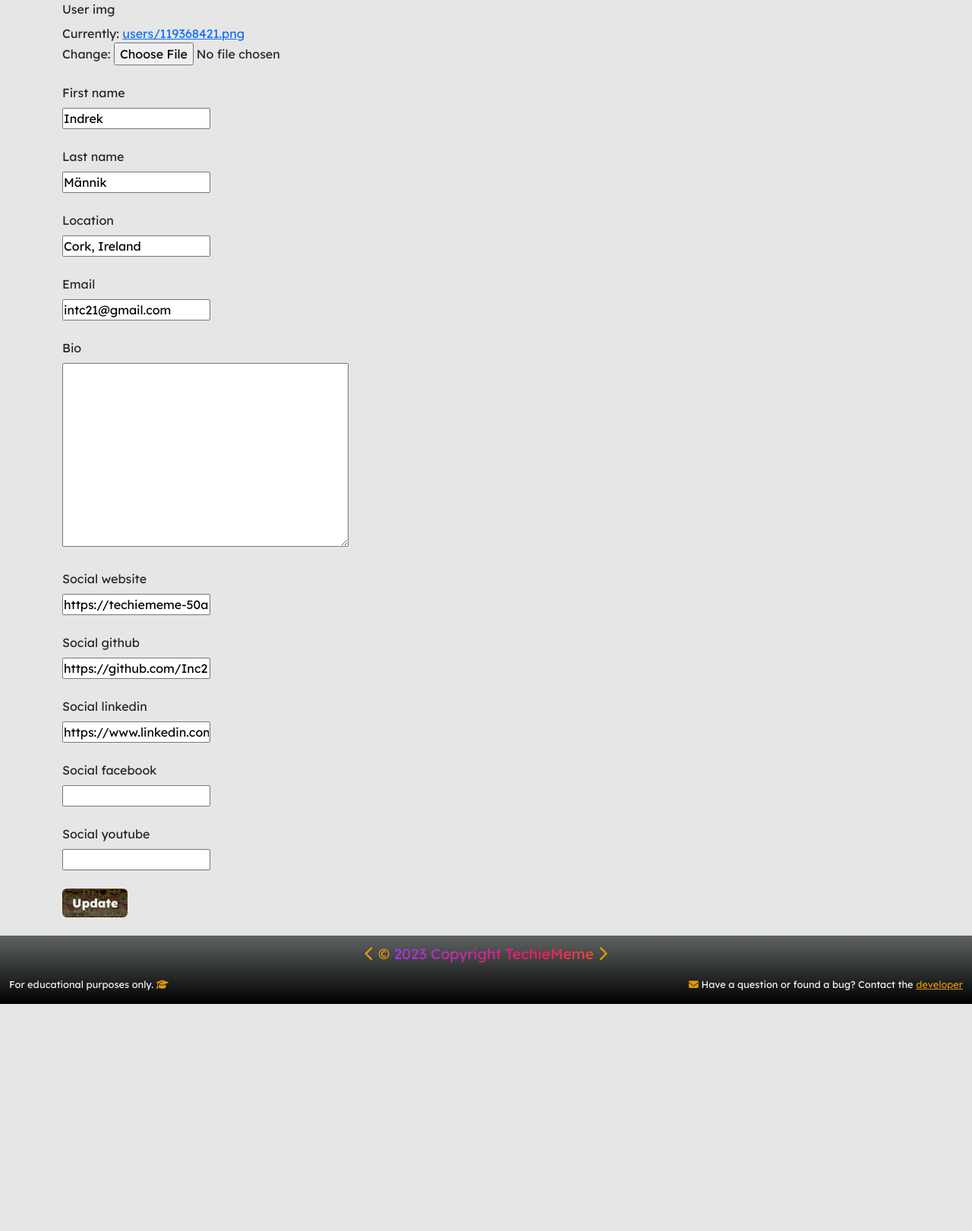
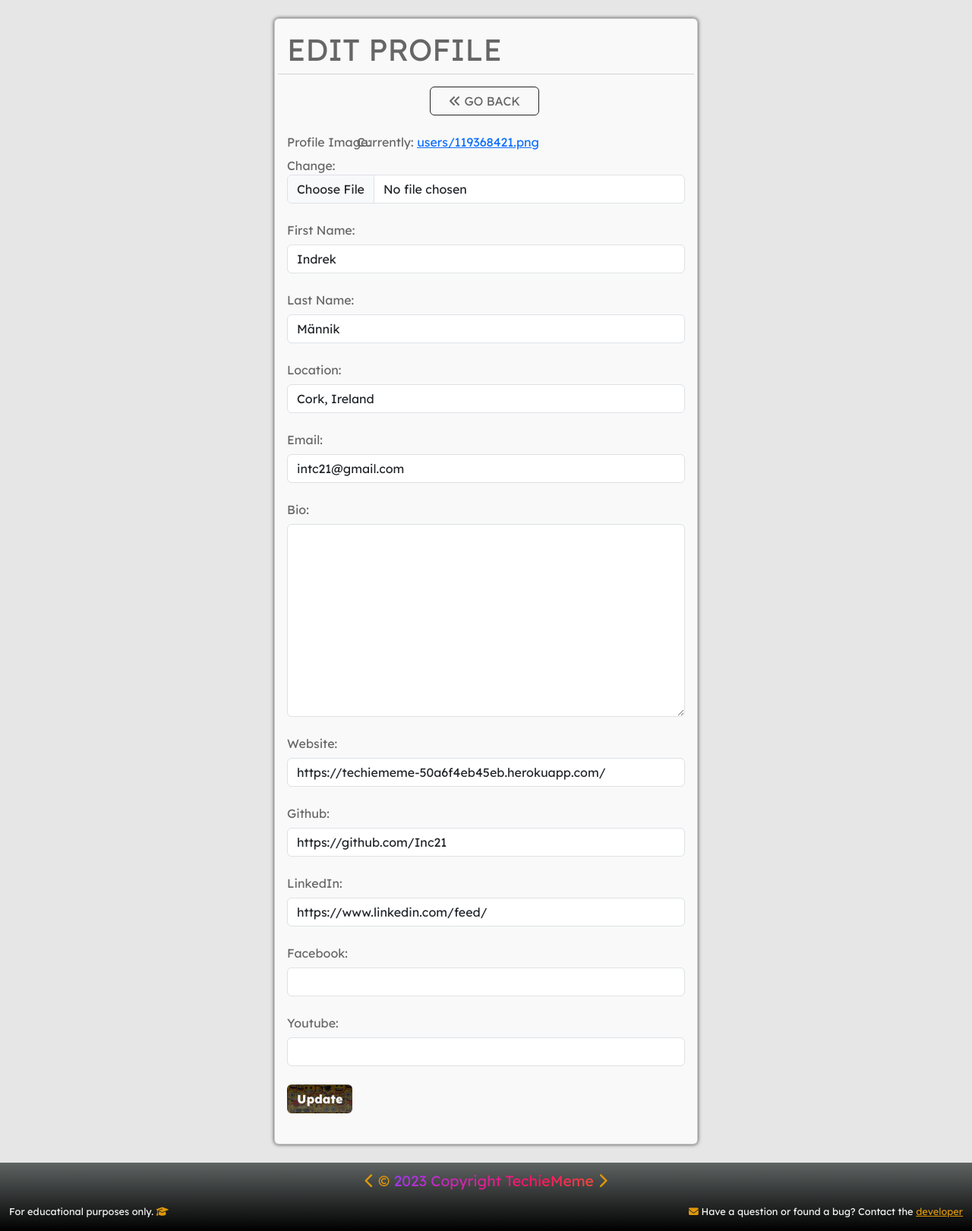
Before and after one commit to Inc21/TechieMeme-PP4, a Django app: page /users/update-profile/ in a window 1280 px wide. Shown: the part 172-1793 px from the top of the page at 76% size. Before the commit the page ends 1494 px from the top, so only its background shows below. Run offline with Django 4.2, Linux system fonts and the light colour scheme; a user stored in the database is signed in; data comes from the database, SQL or seed files in the repository; both versions use the stored data as it was after the commit; some libraries are stand-ins or nearby versions.

Commit message:
Style user_form.html

```diff
--- a/static/styles/main.css
+++ b/static/styles/main.css
@@ -15,6 +15,10 @@ body {
 /*------------------------------------------------------------- Colors */
 .yellow {
     color: #DE970B;
+}
+
+.gray {
+    color: #666666;
 }
 
 /*------------------------------------------------------------- Header custom css */
@@ -147,6 +151,12 @@ header {
     text-shadow: white 1px 1px 10px;
 }
 
+/* Forms */
+
+.form-input {
+    width: 80%;
+}
+
 /* ------------------------------------------------------------- Single user */
 .img-small {
     max-width: 300px;
--- a/users/forms.py
+++ b/users/forms.py
@@ -10,3 +10,22 @@ class UserForm(ModelForm):
             'email', 'bio', 'social_website', 'social_github',
             'social_linkedin', 'social_facebook', 'social_youtube'
             ]
+        labels = {
+            'user_img': 'Profile Image:',
+            'first_name': 'First Name:',
+            'last_name': 'Last Name:',
+            'location': 'Location:',
+            'email': 'Email:',
+            'bio': 'Bio:',
+            'social_website': 'Website:',
+            'social_github': 'Github:',
+            'social_linkedin': 'LinkedIn:',
+            'social_facebook': 'Facebook:',
+            'social_youtube': 'Youtube:'
+        }
+
+    def __init__(self, *args, **kwargs):
+        super(UserForm, self).__init__(*args, **kwargs)
+
+        for name, field in self.fields.items():
+            field.widget.attrs.update({'class': 'form-control'})
--- a/users/templates/users/delete_user.html
+++ b/users/templates/users/delete_user.html
@@ -18,7 +18,7 @@
                 <form class="d-flex justify-content-around" method="post" action="">
                     {% csrf_token %}
 
-                    <a type="button" class="btn btn-outline-success ps-4 pe-4 mt-0 me-1 text-nowrap" href="{% url 'user_profiles' %}"><i class="fa-solid fa-angles-left"></i> BACK</a>
+                    <a type="button" class="btn btn-outline-success ps-4 pe-4 mt-0 me-1 text-nowrap" href="{% url 'single_user' request.user.userprofile.id %}"><i class="fa-solid fa-angles-left"></i> BACK</a>
                     <button type="submit" class="btn btn-outline-danger mt-0 text-nowrap"value=""><i class="fa-solid fa-trash-can"></i> CONFIRM</button>
                 </form>
             </div>
--- a/users/templates/users/single_user.html
+++ b/users/templates/users/single_user.html
@@ -23,7 +23,6 @@
                                     <a type="button" class="btn btn-sm btn-outline-dark col-6 mt-0 me-3" href="{% url 'update-profile' %}"><i class="fa-regular fa-pen-to-square"></i> Edit</a>
                                     <a type="button" class="btn btn-sm btn-outline-danger col-6 mt-0" href="{% url 'delete-profile' profile.id %}"><i class="fa-solid fa-trash-can"></i> Delete</a>
                                 </div>
-                                {% comment %} <a class="btn hover auth-btn m-1" href="{% url 'update-profile' %}"><i class="fa-solid fa-pen-to-square"></i> Edit Profile</a> {% endcomment %}
                                 {% endif %}
                             </div>
                         </div>
--- a/users/templates/users/user_form.html
+++ b/users/templates/users/user_form.html
@@ -2,7 +2,38 @@
 
 {% block content %}
 
-<div class="container">
+<div class="container d-flex justify-content-center">
+        <div class="col-6 card m-4 ">
+            <div class="card-body">
+                <div class="row">
+                    <h1>EDIT PROFILE</h1>
+                    <hr>
+                </div>
+                <div class="row-col-1 d-flex justify-content-center">
+                    <a type="button" class="btn btn-outline-dark ps-4 pe-4 mt-0 me-1 text-nowrap gray" href="{% url 'single_user' request.user.userprofile.id %}"><i class="fa-solid fa-angles-left"></i> GO BACK</a>
+                </div>
+                <div class="col-12">
+                    <form method="POST" action="{% url 'update-profile' %}" enctype="multipart/form-data">
+                        {% csrf_token %}
+
+                        {% for field in form %}
+                            <div class="form-outline text-nowrap mt-3">
+                                <label class="col-sm-2 col-form-label" for="">{{ field.label }}</label>
+                                {{field}}
+                            </div>
+                        {% endfor %}
+
+                        <button type="submit" class="btn auth-btn mt-4 mb-4 hover">Update</button>
+                    </form>
+                </div>
+            </div>
+        </div>
+
+</div>
+
+{% endblock %}
+
+{% comment %} <div class="container">
     <div class="row">
         <div class="col-md-6">
             <form method="POST" action="{% url 'update-profile' %}" enctype="multipart/form-data">
@@ -20,6 +51,4 @@
             </form>
         </div>
     </div>
-</div>
-
-{% endblock %}
+</div> {% endcomment %}
```
Also changed, not shown: db.sqlite3, static/images/users/userimage_fXmEfyv.jpeg (added).
